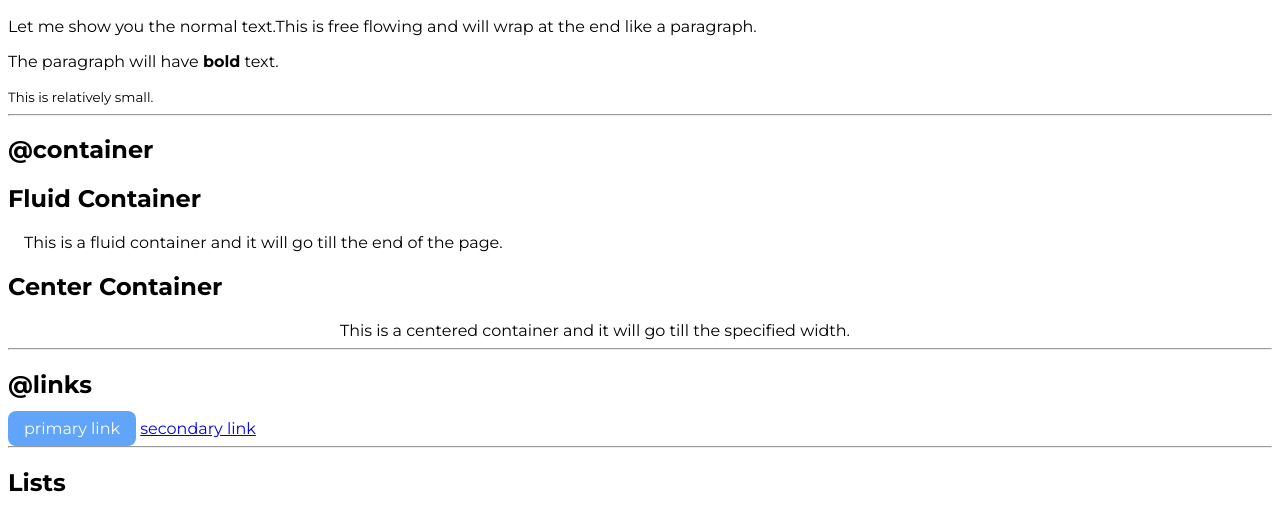
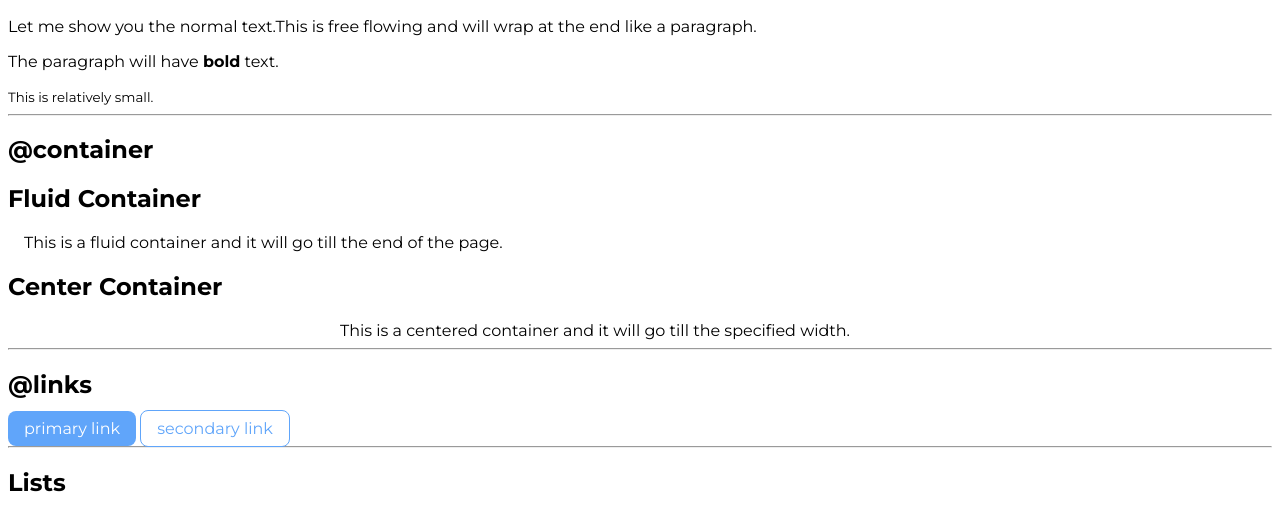
Before and after one commit to Sanskar-Choubey/component-library, a plain HTML site: page index.html in a window 1280 px wide. Shown: the part 282-796 px from the top of the page. Drawn offline with Linux system fonts and the light colour scheme.

Commit message:
style:links

```diff
--- a/index.html
+++ b/index.html
@@ -38,7 +38,7 @@
 
     <h2>@links</h2>
     <a div class="link link-primary" href="/">primary link</a>
-    <a div class="link-secondary" href="/">secondary link</a>
+    <a div class="link link-secondary" href="/">secondary link</a>
 
     <hr>
 
--- a/style.css
+++ b/style.css
@@ -32,3 +32,10 @@ body{
     border-radius: 0.5rem;
     color: white;
 }
+
+.link-secondary{
+    border-radius: 0.5rem;
+    border: 1px solid var(--primary-color);
+    color:var(--primary-color);
+
+}
```
